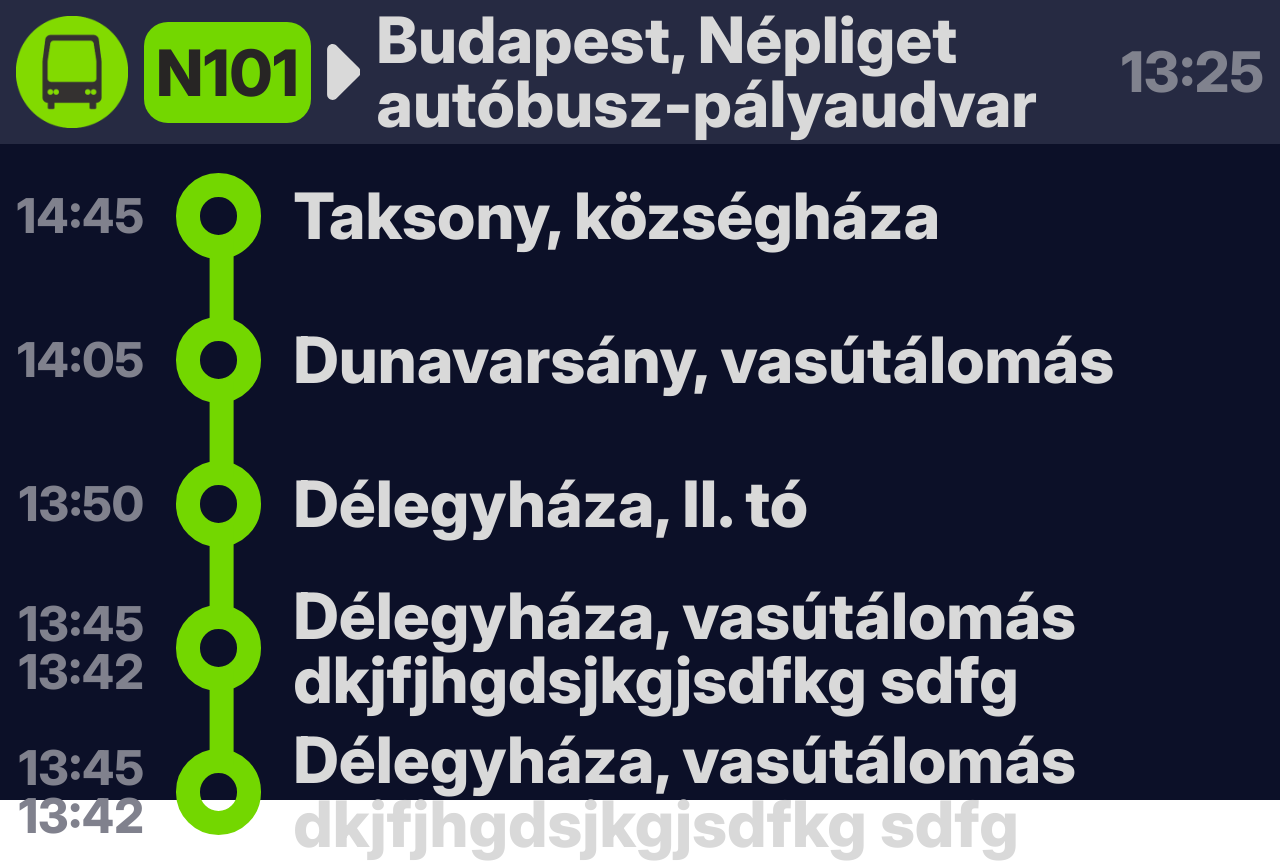
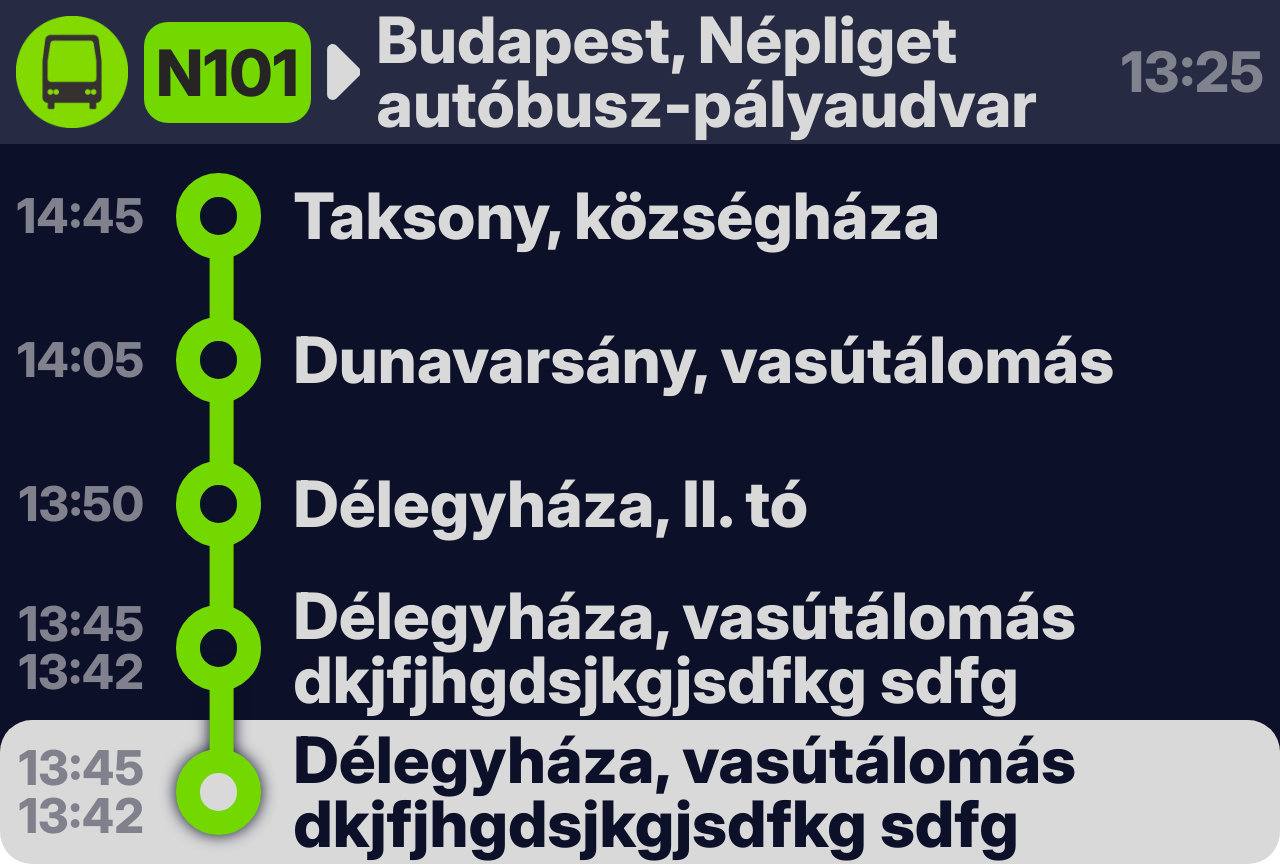
Before and after one commit to Kszg/kingpin, a Vue app in the folder display/: page / in a window 1280 px wide. Built offline with nearby package versions, Linux system fonts and the light colour scheme.

Commit message:
Stop: Support active style

```diff
--- a/display/src/App.vue
+++ b/display/src/App.vue
@@ -13,7 +13,7 @@ import Stop from './components/Stop.vue';
         <Stop name="Délegyháza, II. tó" arrival="13:50" :is_last="false"/>
         <Stop name="Délegyháza, vasútálomás dkjfjhgdsjkgjsdfkg sdfg " arrival="13:42" departure="13:45" :is_last="false"/>
       </div>
-      <Stop name="Délegyháza, vasútálomás dkjfjhgdsjkgjsdfkg sdfg " arrival="13:42" departure="13:45" :is_last="false"/>
+      <Stop name="Délegyháza, vasútálomás dkjfjhgdsjkgjsdfkg sdfg " arrival="13:42" departure="13:45" :is_last="false" :is_active="true"/>
     </div>
   </div>
 </template>
--- a/display/src/components/Stop.vue
+++ b/display/src/components/Stop.vue
@@ -15,12 +15,16 @@ const props = defineProps({
   is_last: {
     type: Boolean,
     required: true
+  },
+  is_active: {
+    type: Boolean,
+    required: true
   }
 });
 </script>
 
 <template>
-  <div class="stop">
+  <div :class="{stop: true, active: props.is_active}">
     <div class="timestamps">
       <p v-if="props.departure" class="departure">{{props.departure}}</p>
       <p v-if="props.arrival" class="arrival">{{props.arrival}}</p>
@@ -35,6 +39,7 @@ const props = defineProps({
 <style scoped>
 .stop {
   width: calc(100% - 2rem);
+  border-radius: 2rem;
   display: flex;
   align-items: center;
   padding: 1rem;
@@ -57,6 +62,7 @@ const props = defineProps({
   border: 1.5rem solid var(--accent-color);
   margin-inline: 2rem;
   position: relative;
+  z-index: 1;
 }
 
 .stop .marker_connector {
@@ -73,4 +79,18 @@ const props = defineProps({
   width: 100%;
   margin: 0;
 }
+
+.stop.active {
+  background-color: var(--text-main-color);
+}
+
+.stop.active .stop_name {
+  color: var(--bg-color);
+}
+
+.stop.active .marker {
+  filter: drop-shadow(0 0 0.5rem var(--bg-color));
+  background-color: var(--text-main-color);
+  z-index: 0;
+}
 </style>
```
